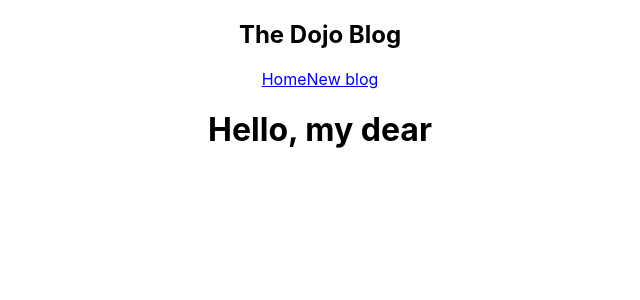
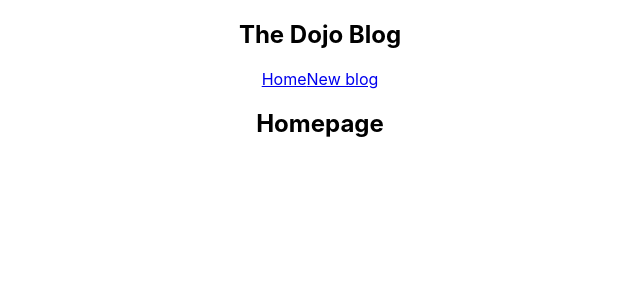
Before and after one commit to jsenger/dojo-blog, a React (Create React App) app: page /create in a window 1280 px wide. Shown: the top 300 px of the page, without its empty margins (320-960 px from the left). Built offline with nearby package versions, Linux system fonts and the light colour scheme.

Commit message:
Create Home component

```diff
--- a/src/App.js
+++ b/src/App.js
@@ -1,5 +1,6 @@
 import './App.css';
 import Navbar from './Navbar';
+import Home from './Home';
 
 function App() {
   const title = 'Hello, my dear';
@@ -8,7 +9,7 @@
     <div className="App">
       <Navbar />
       <div className="content">
-        <h1>{ title }</h1>
+        <Home />
       </div>
     </div>
   );
--- /dev/null
+++ b/src/Home.js
@@ -0,0 +1,9 @@
+const Home = () => {
+  return (
+    <div className="home">
+      <h2>Homepage</h2>
+    </div>
+  );
+};
+
+export default Home;
```
